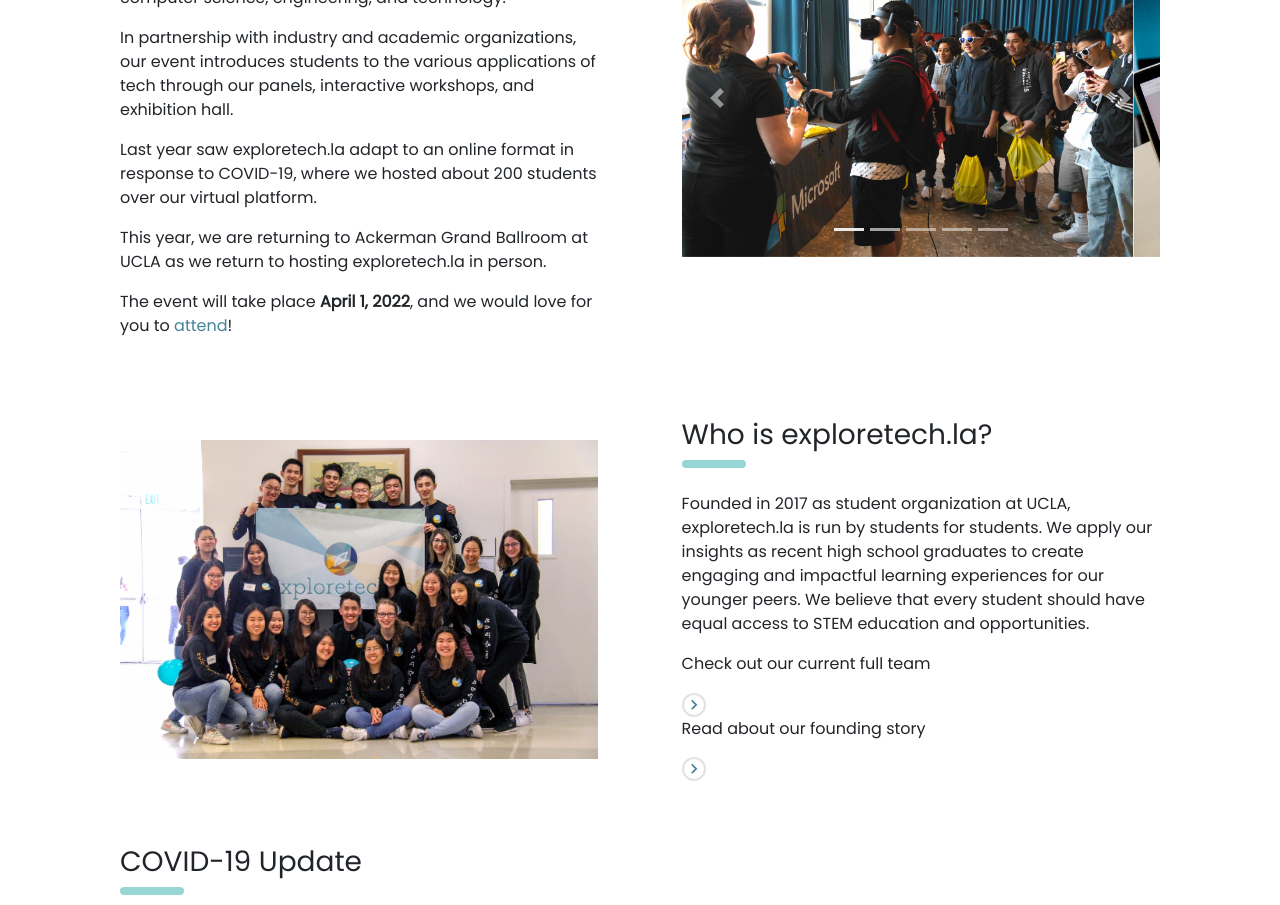
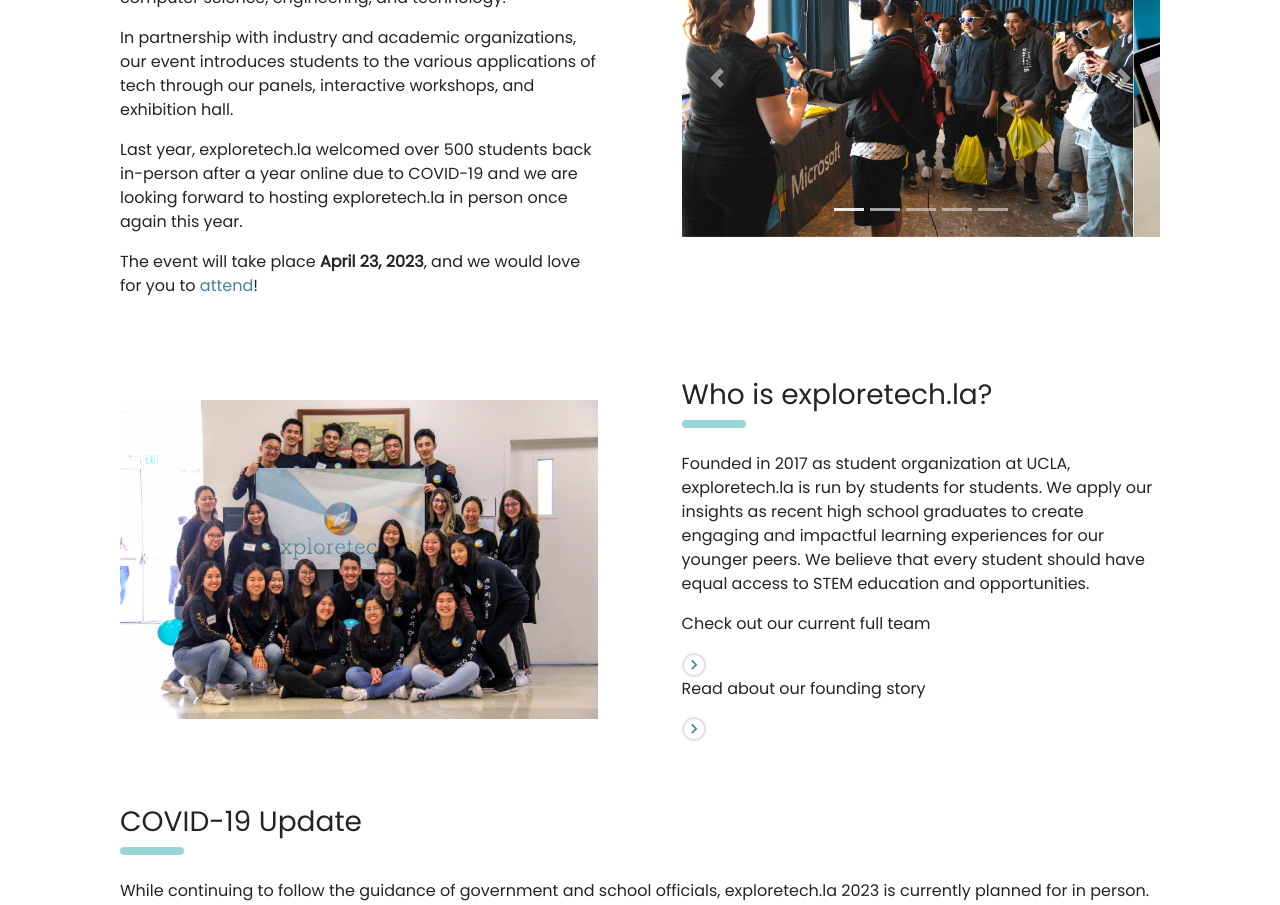
Before and after one commit to exploretech-la/website, a React (Create React App) app: page / in a window 1280 px wide. Shown: the part 1400-2305 px from the top of the page. Built offline with nearby package versions, Linux system fonts and the light colour scheme.

Commit message:
updated about

```diff
--- a/src/components/About.jsx
+++ b/src/components/About.jsx
@@ -51,16 +51,12 @@ export default class About extends Component {
                 through our panels, interactive workshops, and exhibition hall.
               </p>
               <p>
-                Last year saw exploretech.la adapt to an online format in
-                response to COVID-19, where we hosted about 200 students over
-                our virtual platform.
+                Last year, exploretech.la welcomed over 500 students back in-person
+                after a year online due to COVID-19 and we are looking forward to hosting
+                exploretech.la in person once again this year.
               </p>
               <p>
-                This year, we are returning to Ackerman Grand Ballroom at UCLA
-                as we return to hosting exploretech.la in person.
-              </p>
-              <p>
-                The event will take place <b>April 1, 2022</b>, and we would
+                The event will take place <b>April 23, 2023</b>, and we would
                 love for you to{" "}
                 <a className="in-text-link" href="#get-involved">
                   attend
@@ -122,7 +118,7 @@ export default class About extends Component {
           </div>
           <p>
             While continuing to follow the guidance of government and school
-            officials, exploretech.la 2022 is currently planned for in person.
+            officials, exploretech.la 2023 is currently planned for in person.
             We will continue to monitor and adjust as the situation requires,
             but are optimistic in our ability to bring back high schoolers
             safely to UCLA campus in April.
```
